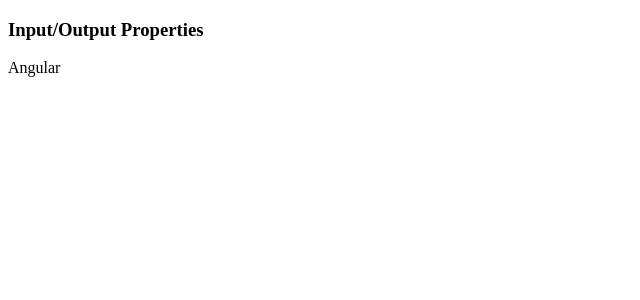
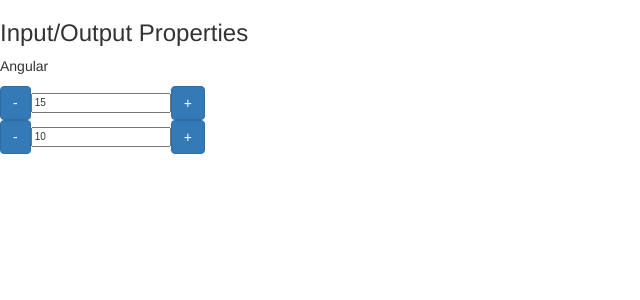
Before and after one commit to renatanesio/angular2, an Angular app: page / in a window 1280 px wide. Shown: the top 300 px of the page, without its empty margins (0-640 px from the left). Built offline with nearby package versions, Linux system fonts and the light colour scheme.

Commit message:
Add contador

```diff
--- a/src/app/app.module.ts
+++ b/src/app/app.module.ts
@@ -10,6 +10,7 @@
 import { DataBindingComponent } from './data-binding/data-binding/data-binding.component'
 import { MeuFormModule } from "./meu-form/meu-form.module";
 import { InputPropertyComponent } from './input-property/input-property.component';
+import { OutputPropertyComponent } from './output-property/output-property.component';
 
 @NgModule({
   declarations: [
@@ -17,7 +18,8 @@
     MeuPrimeiro2Component,
     MeuPrimeiroComponent,
     DataBindingComponent,
-    InputPropertyComponent
+    InputPropertyComponent,
+    OutputPropertyComponent
   ],
   providers: [],
   bootstrap: [AppComponent],
--- a/src/app/data-binding/data-binding/data-binding.component.html
+++ b/src/app/data-binding/data-binding/data-binding.component.html
@@ -3,8 +3,11 @@
     <h3>Input/Output Properties</h3>
     <app-curso [nome]="nomeDoCurso"></app-curso>
 
+    <contador [valor]="valorInicial"
+    (mudouValor)="onMudouValor($event)"
+    ></contador>
 
-
+    <contador [valor]="10"></contador>
   </article>
 </section>
 
--- a/src/app/data-binding/data-binding/data-binding.component.ts
+++ b/src/app/data-binding/data-binding/data-binding.component.ts
@@ -2,7 +2,8 @@
 @Component({
   selector: 'app-data-binding',
   templateUrl: './data-binding.component.html',
-  styleUrls: ['./data-binding.component.scss']
+  styleUrls: ['./data-binding.component.scss'],
+  // outputs: ['mudouValor']
 
 })
 
@@ -13,6 +14,11 @@
   isMouseOver: boolean = false;
 
   nomeDoCurso: string = "Angular";
+  valorInicial = 15;
+
+  onMudouValor(evento: { novoValor: number; }) {
+    console.log(evento.novoValor);
+  }
 
   botaoClicado() {
     alert('Botão clicado!');
@@ -22,8 +28,8 @@
     this.valorAtual = (<HTMLInputElement>evento.target).value;
   }
 
-  salvarValor(valor: string) {
-    this.valorSalvo = valor;
+  salvarValor(data: string) {
+    this.valorSalvo = data;
   }
 
   onMouseOverOut() {
--- /dev/null
+++ b/src/app/output-property/output-property.component.html
@@ -0,0 +1,15 @@
+<!DOCTYPE html>
+<html>
+  <head>
+    <link rel="stylesheet" href="https://maxcdn.bootstrapcdn.com/bootstrap/3.4.1/css/bootstrap.min.css">
+    <script src="https://maxcdn.bootstrapcdn.com/bootstrap/3.4.1/js/bootstrap.min.js"></script>
+  </head>
+
+
+
+  <div>
+    <button class="btn btn-primary" (click)="decrementa()">-</button>
+    <input type="text" [value]="valor" readonly>
+    <button class="btn btn-primary" (click)="incrementa()">+</button>
+  </div>
+</html>
--- /dev/null
+++ b/src/app/output-property/output-property.component.ts
@@ -0,0 +1,29 @@
+import { Component, EventEmitter, Input, OnInit, Output } from '@angular/core';
+
+@Component({
+  selector: 'contador',
+  templateUrl: './output-property.component.html',
+  styleUrls: ['./output-property.component.scss']
+})
+export class OutputPropertyComponent implements OnInit {
+
+  @Input() valor:number = 0;
+
+  @Output() mudouValor = new EventEmitter();
+
+  incrementa() {
+    this.valor++;
+    this.mudouValor.emit({novoValor: this.valor});
+  }
+
+  decrementa() {
+    this.valor--;
+    this.mudouValor.emit({novoValor: this.valor});
+  }
+
+  constructor() { }
+
+  ngOnInit(): void {
+  }
+
+}
```
Also changed, not shown: src/app/output-property/output-property.component.scss (added), 1 other file (tests, documents, lock files or other folders).
